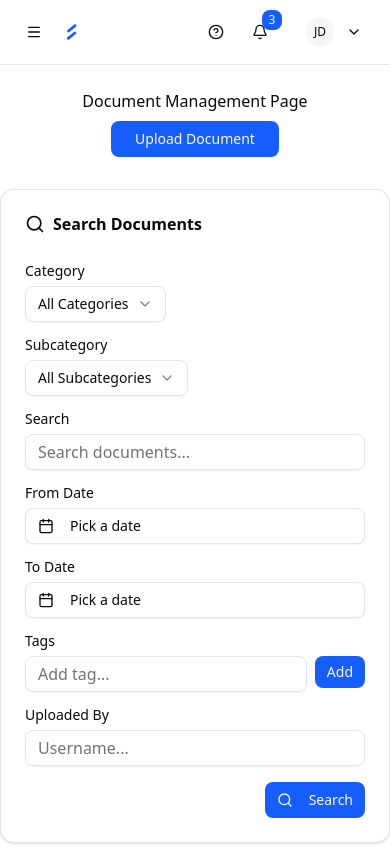
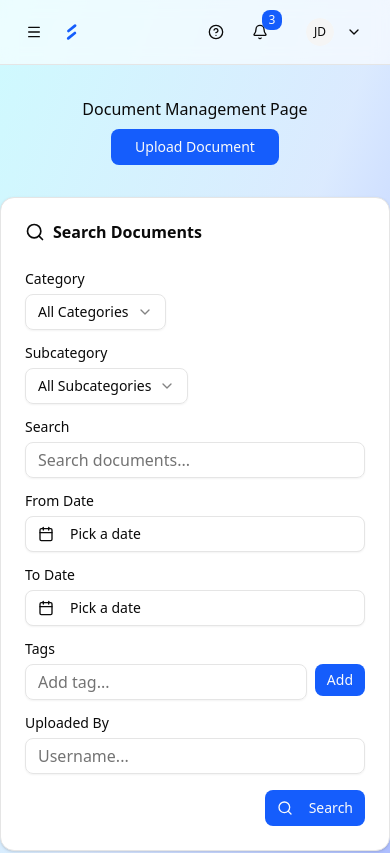
Before and after one commit to rahuls49/document-management-system, a Next.js app: page /document-management in a window 390 px wide. Shown: the top 853 px of the page. Built offline with nearby package versions, Linux system fonts and the light colour scheme.

Commit message:
fix: add bg gradient, minor ui enhancement

```diff
--- a/src/app/(dashboard)/document-management/page.tsx
+++ b/src/app/(dashboard)/document-management/page.tsx
@@ -9,7 +9,7 @@ export const metadata: Metadata = {
 
 export default function DocumentManagementPage() {
   return (
-    <div className="flex flex-col my-4 mx-0 sm:mx-4 md:mx-8 space-y-6">
+    <div className="flex flex-col py-6 mx-0 sm:mx-4 md:mx-8 space-y-6">
       <header className="flex flex-col sm:flex-row justify-between items-center gap-2 p-2 md:p-0">
         <h1 className="font-medium">Document Management Page</h1>
         <UploadDocument />
--- a/src/app/(dashboard)/layout.tsx
+++ b/src/app/(dashboard)/layout.tsx
@@ -6,7 +6,7 @@ export default function DocumentManagementLayout({
   children: React.ReactNode;
 }>) {
   return <>
-    <main className="h-screen">
+    <main className="min-h-screen bg-linear-to-br from-cyan-100 via-blue-100 to-indigo-300">
       <Navbar />
       {children}
     </main>
--- a/src/app/globals.css
+++ b/src/app/globals.css
@@ -77,6 +77,9 @@
   --sidebar-accent-foreground: oklch(0.205 0 0);
   --sidebar-border: oklch(0.922 0 0);
   --sidebar-ring: oklch(0.708 0 0);
+
+  /* Custom */
+  --color-gradient : bg-linear-to-r from-cyan-100 via-blue-300 to-indigo-400;
 }
 
 .dark {
--- a/src/components/common/navbar.tsx
+++ b/src/components/common/navbar.tsx
@@ -350,10 +350,10 @@ export const Navbar = React.forwardRef<HTMLElement, Navbar05Props>(
                                                         href={link.href || "#"}
                                                         onClick={(e) => handleMobileNavigationClick(e, link.href)}
                                                         className={cn(
-                                                            "flex w-full items-center rounded-md px-3 py-2 text-sm font-medium transition-colors focus:bg-accent focus:text-accent-foreground cursor-pointer no-underline text-left",
+                                                            "flex w-full items-center rounded-md px-3 py-2 text-sm font-medium transition-colors focus:bg-accent focus:text-black cursor-pointer no-underline text-left",
                                                             pathname === link.href
-                                                                ? "bg-accent text-accent-foreground"
-                                                                : "hover:bg-accent hover:text-accent-foreground"
+                                                                ? "bg-accent text-black"
+                                                                : "hover:bg-accent hover:text-black"
                                                         )}
                                                     >
                                                         {link.label}
```
